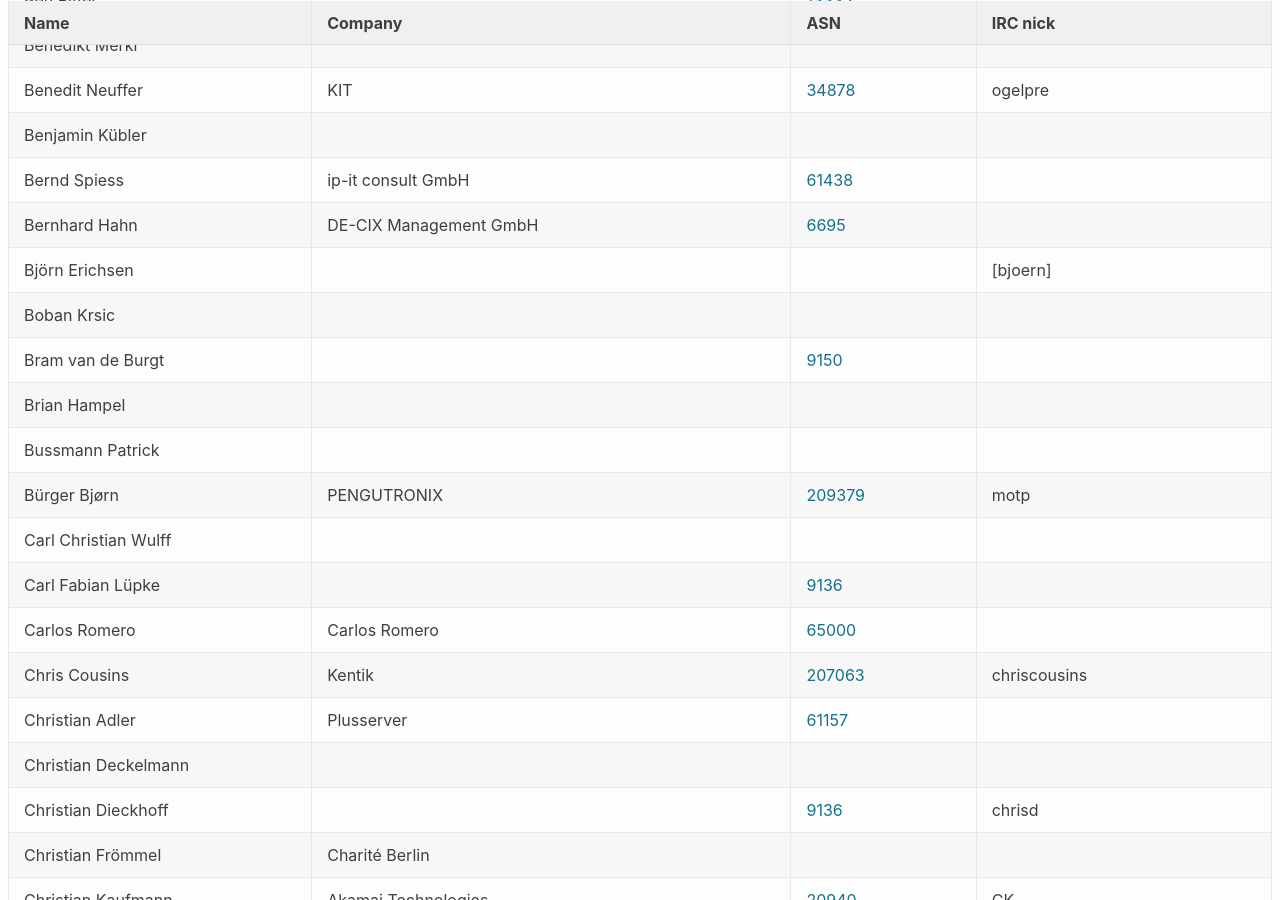
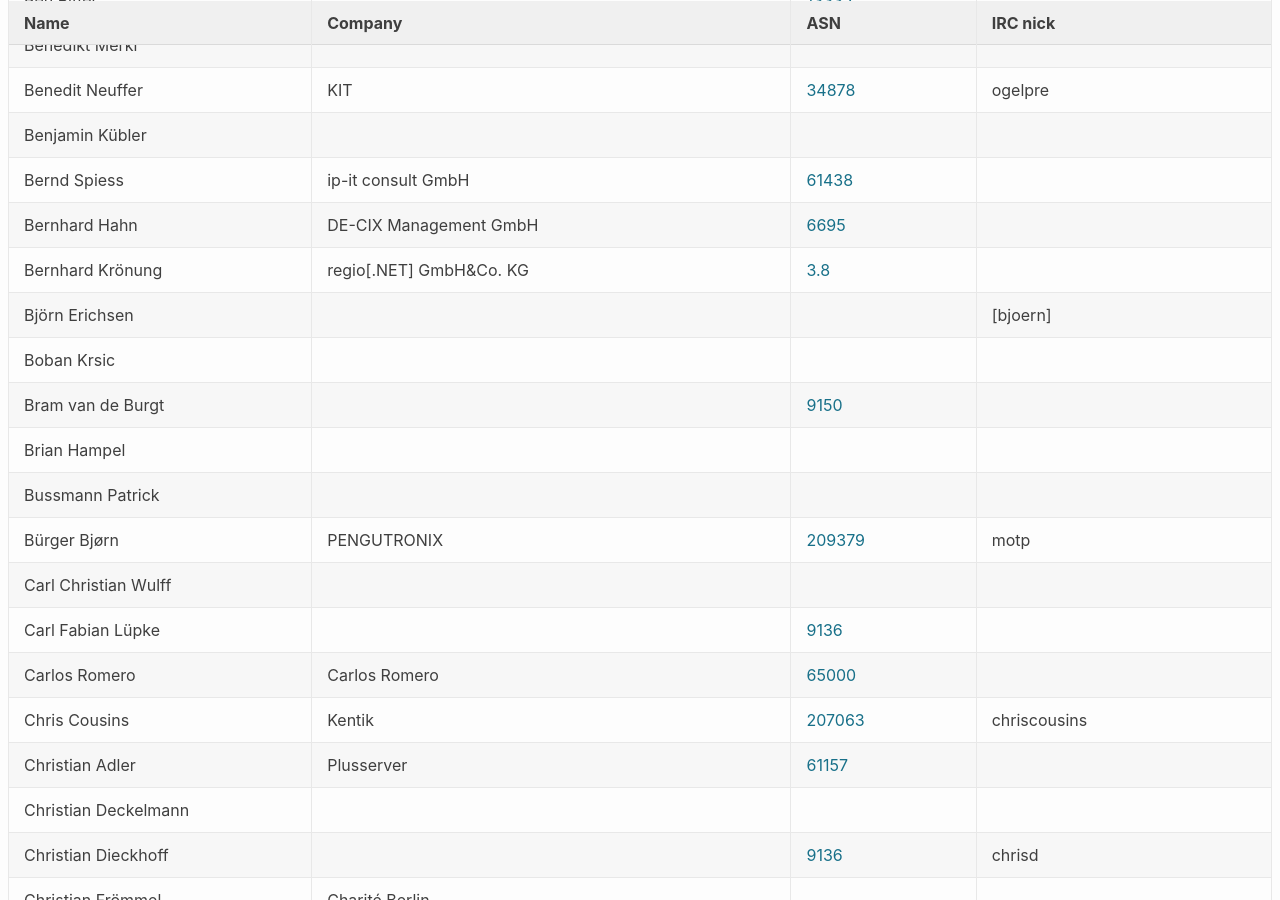
Before and after one commit to denog/pretix-attendeelist, a Jekyll site: the page built from index.markdown, in a window 1280 px wide and 900 px high, scrolled down 2458 px. Built offline with Jekyll 4.4.1, drawn with Linux system fonts in a browser that asks for light colours; some of the changed text lies outside the part shown.

Commit message:
Latest data: Fri Nov  6 11:17:18 UTC 2020

```diff
--- a/_data/attendees.json
+++ b/_data/attendees.json
@@ -312,6 +312,12 @@
     "asn": "6695"
   },
   {
+    "name": "Bernhard Krönung",
+    "company": "regio[.NET] GmbH&Co. KG",
+    "irc": null,
+    "asn": "3.8"
+  },
+  {
     "name": "Björn Erichsen",
     "company": null,
     "irc": "[bjoern]",
@@ -2184,6 +2190,12 @@
     "asn": "31019"
   },
   {
+    "name": "Paul McGuinness",
+    "company": "Head of Solutions",
+    "irc": null,
+    "asn": null
+  },
+  {
     "name": "Paul Michel",
     "company": "FeM e.V.",
     "irc": "frainz",
```
